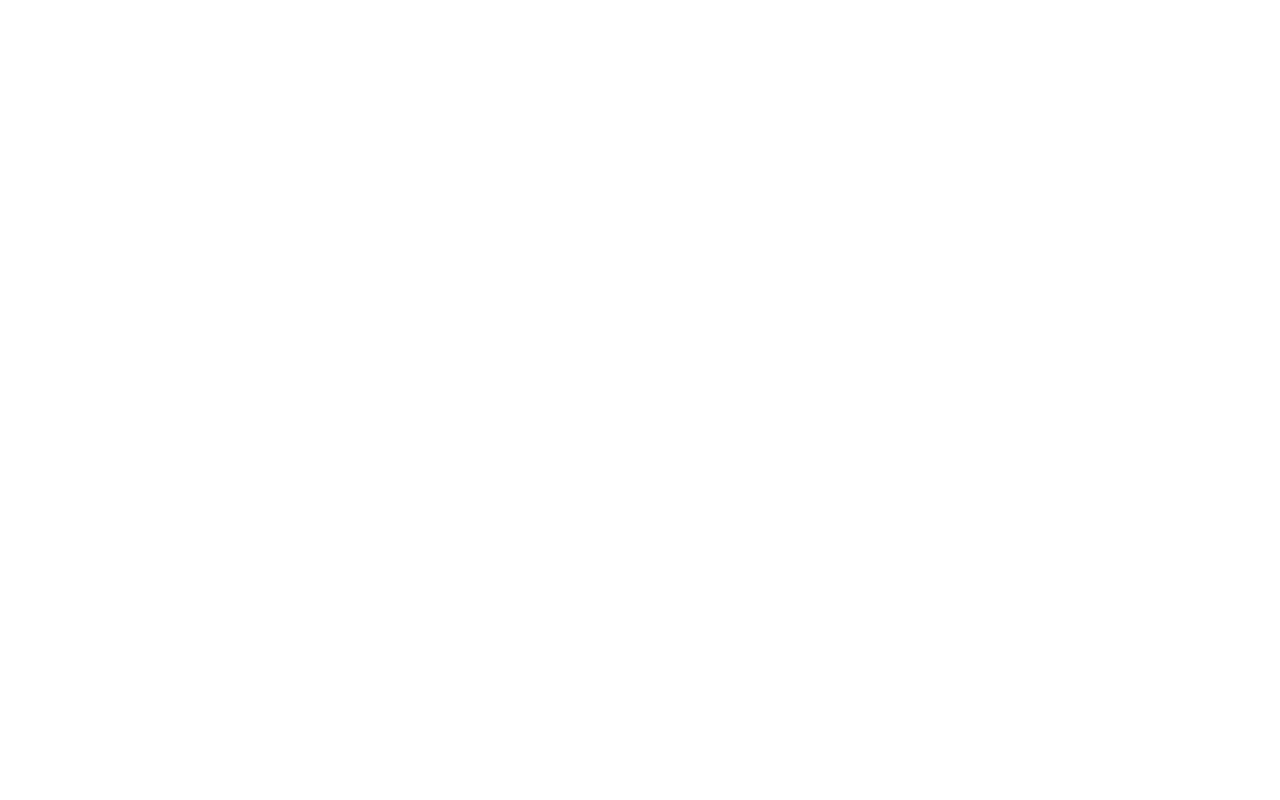
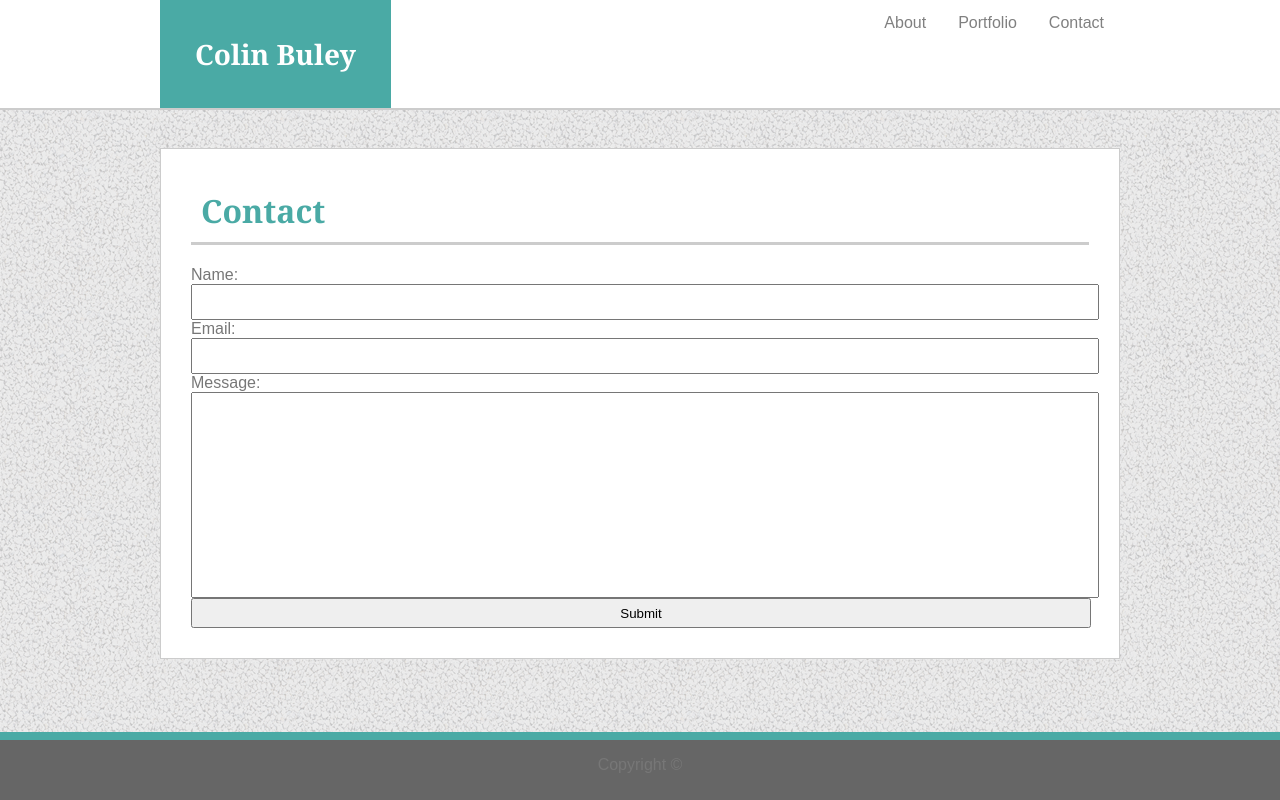
Before and after one commit to buley004/Basic-Portfolio, a plain HTML site: page contact.html in a window 1280 px wide. Drawn offline with Linux system fonts and the light colour scheme.

Commit message:
updating contact and portfolio files

```diff
--- a/assets/css/style.css
+++ b/assets/css/style.css
@@ -0,0 +1,103 @@
+html {
+  height: 100%;
+}
+
+h1 {
+  padding: 10px;
+  color: #4aaaa5;
+  margin-top: 0px;
+  border-bottom-style: solid;
+  border-bottom-color: #cccccc;
+  font-family: 'Georgia', Times, Times New Roman, serif;
+}
+
+body {
+  background-image: url("../images/gravel.png");
+  color: #777777;
+  font-family: 'Arial', 'Helvetica Neue', Helvetica, sans-serif;
+  margin: 0px;
+  height: 100%;
+  display: flex;
+  flex-direction: column;
+}
+
+.wrapper {
+  flex: 1 0 auto;
+}
+
+.outernav {
+  width: 100%;
+  overflow: hidden;
+  background-color: #ffffff;
+  border-bottom-style: solid;
+  border-bottom-width: 2px;
+  border-bottom-color: #cccccc;
+}
+
+.topnav a {
+  float: right;
+  color: grey;
+  text-align: center;
+  padding: 14px 16px;
+  text-decoration: none;
+}
+
+.topnav {
+  max-width: 960px;
+  margin: auto;
+}
+
+#logo {
+  float: left;
+  background-color: #4aaaa5;
+  color: white;
+  padding: 35px;
+  font-size: 28px;
+  font-weight: bold;
+  font-family: 'Georgia', Times, Times New Roman, serif;
+}
+
+.mainbody {
+  background-color: #ffffff;
+  padding: 30px;
+  max-width: 898px;
+  margin: auto;
+  margin-top: 38px;
+  border-style: solid;
+  border-color: #cccccc;
+  border-width: 1px;
+}
+
+img {
+  float: left;
+  margin: 20px;
+}
+
+.footer {
+  height: 60px;
+  width: 100%;
+  background-color: #666666;
+  text-align: center;
+  border-top: 8px solid #4aaaa5;
+  flex-shrink: 0;
+  margin-top: 40px;
+}
+
+.flex-container {
+  display: flex;
+  flex-wrap: wrap;
+}
+
+.flex-container > div {
+  background-color: #f1f1f1;
+  width: 275px;
+  margin: 20px;
+  text-align: center;
+  line-height: 220px;
+  font-size: 30px;
+}
+
+input {
+  width: 900px;
+  height: 30px;
+}
--- a/contact.html
+++ b/contact.html
@@ -0,0 +1,49 @@
+<!DOCTYPE html>
+<html>
+
+<head>
+    <meta charset="UTF-8">
+    <link rel="stylesheet" type="text/css" href="assets/css/style.css">
+    <title>Colin Buley</title>
+</head>
+
+<body>
+
+    <div class="wrapper">
+    <div class ="outernav">
+        <div class="topnav">
+            <a href="#" id="logo">Colin Buley</a>
+            <a href="contact.html">Contact</a>
+            <a href="portfolio.html">Portfolio</a>
+            <a href="index.html">About</a>
+        </div>
+    </div>
+
+
+    <div class="mainbody">
+
+        <h1>Contact</h1>
+
+        <form class="form">
+            Name:<br>
+            <input type="text">
+        <br>
+            Email:<br>
+            <input type="text">
+        <br>
+            Message:<br>
+            <input type="text" style="height:200px; resize:both; overflow:auto;">
+        <br>
+            <input type="submit" value="Submit">
+        </form>
+
+    </div>
+    </div>
+
+    <div class="footer">
+        <p>Copyright &copy;</p>
+    </div>
+
+</body>
+
+</html>
```
Also changed, not shown: index.html (+22 -9 lines), portfolio.html (+45 -0 lines), assets/images/gravel.png (added), 1 other file.
